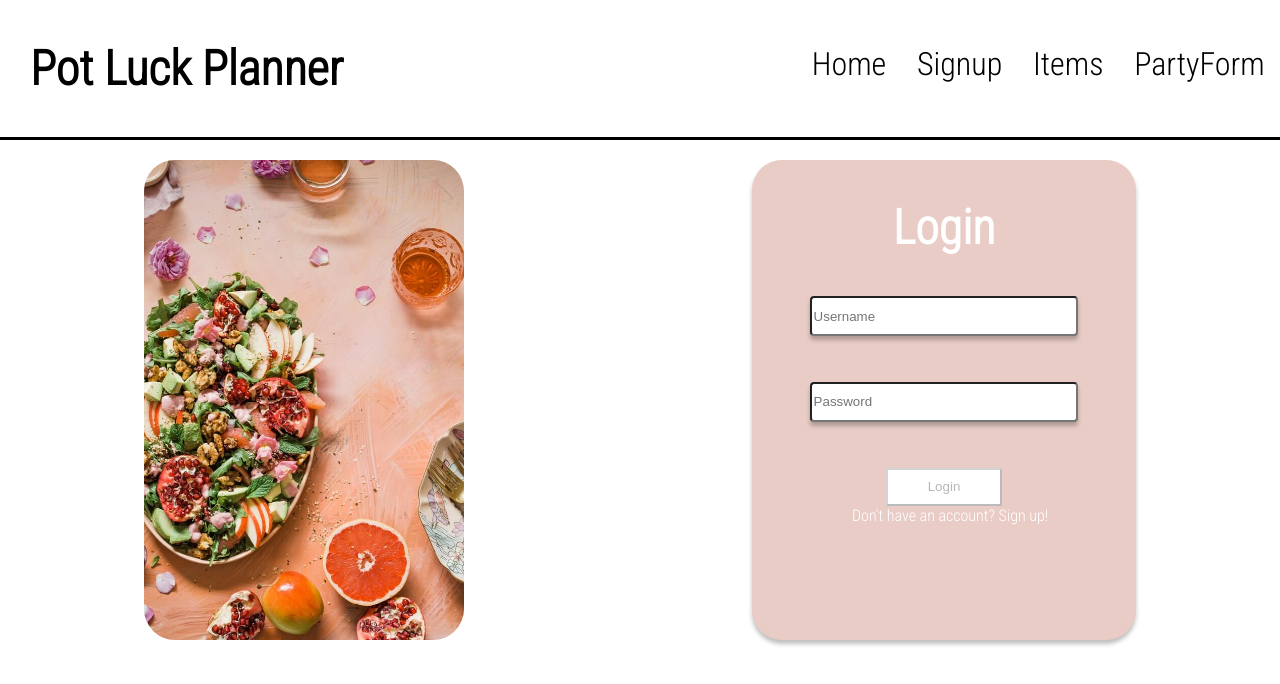
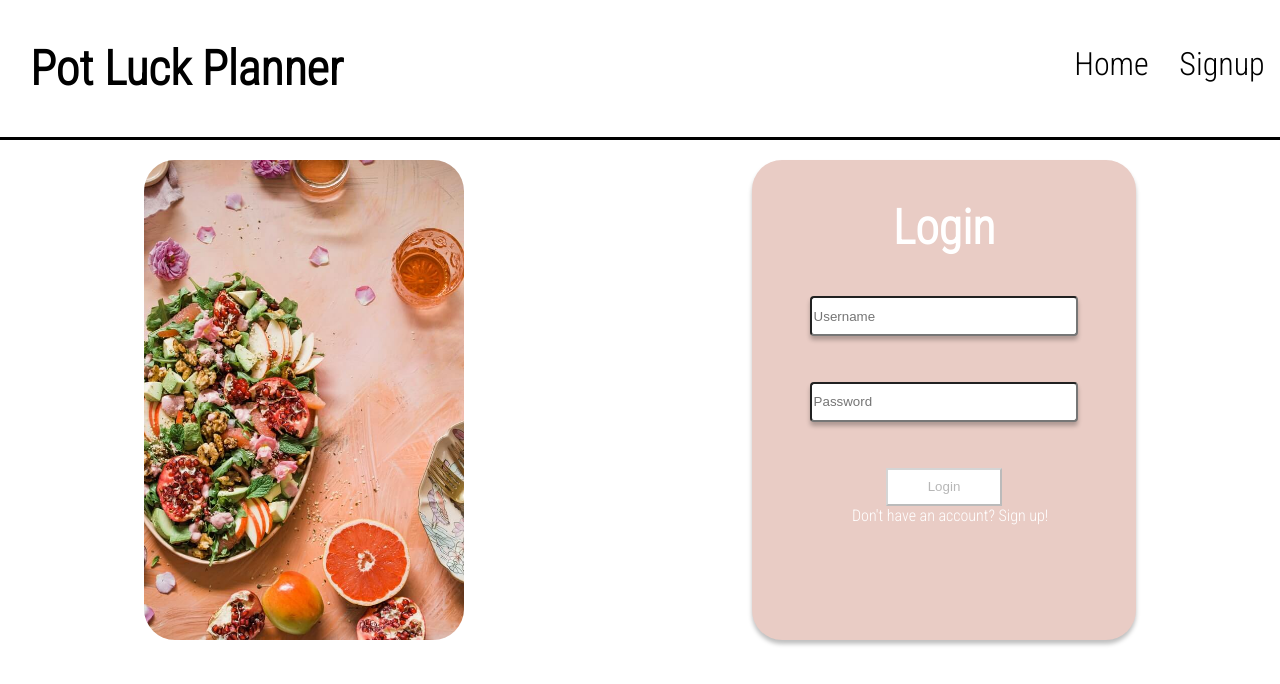
Before and after one commit to PotLuckPlanner2021/FrontEnd, a React (Create React App) app: page /login in a window 1280 px wide. Shown: the top 684 px of the page. Built offline with nearby package versions, Linux system fonts and the light colour scheme.

Commit message:
log out works now too

```diff
--- a/src/App.js
+++ b/src/App.js
@@ -1,8 +1,8 @@
 import Home from "./components/Home";
 import Signup from "./components/Signup";
 import Login from "./components/Login";
-import Items from "./Items";
-import PartyForm from "./components/PartyForm";
+// import Items from "./Items";
+// import PartyForm from "./components/PartyForm";
 import ProtectedRoute from "./utils/ProtectedRoute";
 import ProtectedPage from "./components/ProtectedPage";
 // import EventList from './components/EventList';
@@ -11,13 +11,10 @@ import { Route, Switch } from "react-router-dom";
 function App() {
   return (
     <div className="App">
-      {/* <EventList /> */}
       <Switch>
         <ProtectedRoute exact path="/MyPotlucks" component={ProtectedPage} />
         <Route path="/Signup" component={Signup} />
         <Route path="/Login" component={Login} />
-        <Route path="/Items" component={Items} />
-        <Route path="/NewPotluck" component={PartyForm} />
         <Route path="/" component={Home} />
       </Switch>
     </div>
--- a/src/components/Login.js
+++ b/src/components/Login.js
@@ -53,7 +53,6 @@ const Login = () => {
 
   const submit = (e) => {
     e.preventDefault();
-    //NEED END POINT
     axios
       .post(
         "http://pluckplanner.herokuapp.com/login",
@@ -89,12 +88,6 @@ const Login = () => {
           </Link>
           <Link to="Signup" className="link">
             Signup
-          </Link>
-          <Link to="Items" className="link">
-            Items
-          </Link>
-          <Link to="PartyForm" className="link">
-            PartyForm
           </Link>
         </div>
       </nav>
--- a/src/components/ProtectedPage.js
+++ b/src/components/ProtectedPage.js
@@ -4,13 +4,23 @@ import EventList from './EventList';
 import Details from './Details';
 import PartyForm from './PartyForm';
 import Logo from './Logo';
-import { Link } from 'react-router-dom';
+import { Link, useHistory } from 'react-router-dom';
 
 
 
 const ProtectedPage = () => {
+  const [userInfo, setUserInfo] = useState();
 
-  const [userInfo, setUserInfo] = useState();
+  const { push } = useHistory();
+
+  const logout = () => {
+    axiosWithAuth()
+      .get('/logout')
+      .then( () => {
+        localStorage.removeItem('token');
+        push('/');
+      })
+  }
 
   const getUserData = () => {
     axiosWithAuth()
@@ -28,6 +38,7 @@ const ProtectedPage = () => {
     getUserData();
   },[])
 
+
   if (userInfo === undefined || userInfo === {}) {
     return (
       <h1>Loading...</h1>
@@ -39,7 +50,7 @@ const ProtectedPage = () => {
       <nav>
         <Logo />
         <div className="links">
-          <Link to="#" className="link">
+          <Link onClick={logout} className="link">
             Logout
           </Link>
         </div>
--- a/src/components/Signup.js
+++ b/src/components/Signup.js
@@ -86,7 +86,6 @@ const Signup = () => {
 
   const submit = (e) => {
     e.preventDefault();
-    //NEED END POINT
     axios
       .post("http://pluckplanner.herokuapp.com/users/user", dataToPost)
       .then(() => {
```
Also changed, not shown: src/components/EventList.js (+1 -10 lines).
